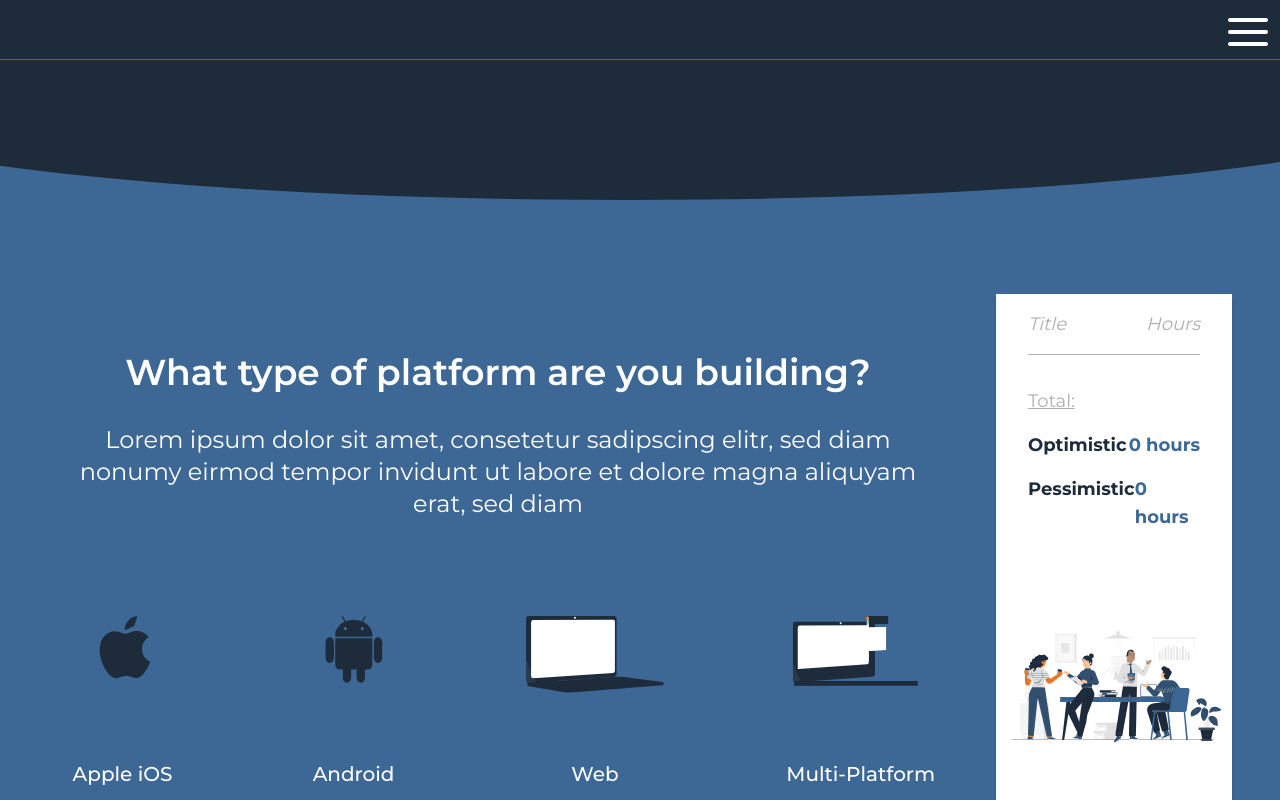
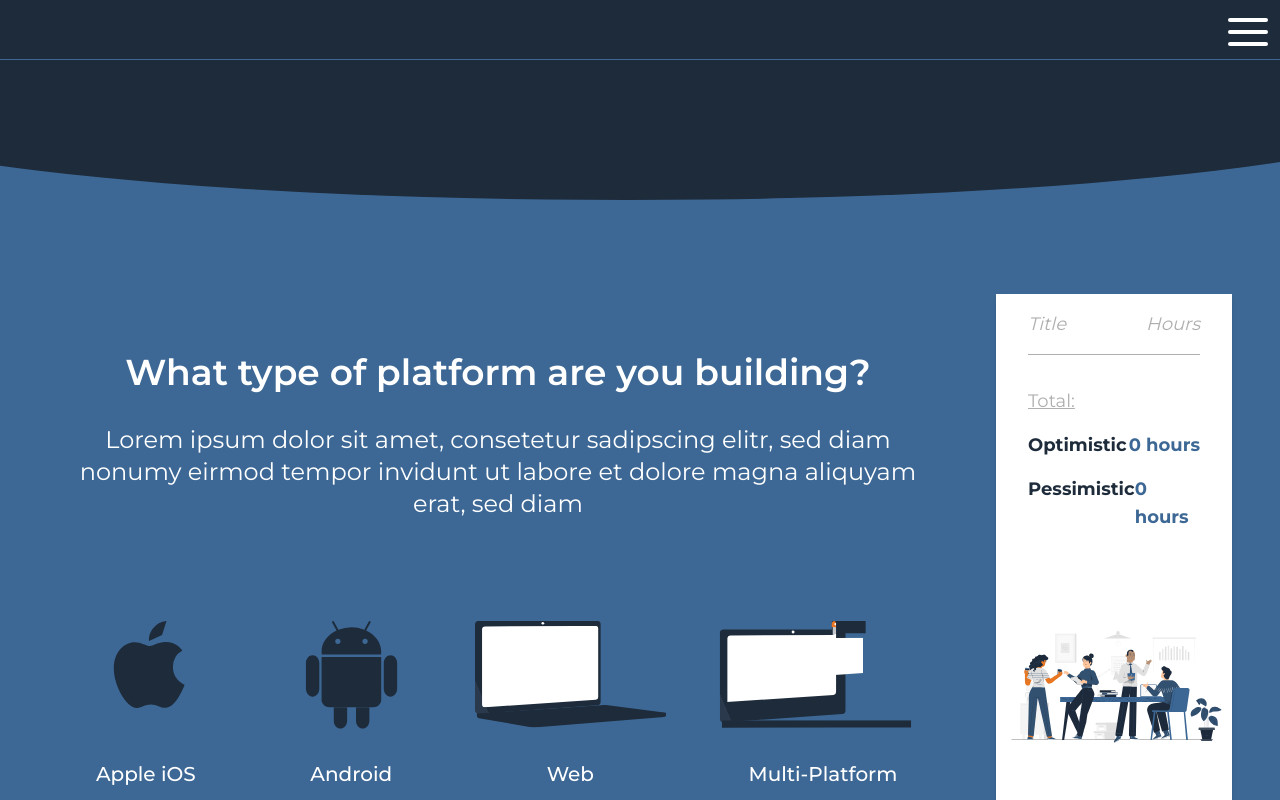
Before and after one commit to bluebird-technologies/bluebird_tech_OLD, a Next.js app: page /calculator in a window 1280 px wide. Both pictures are taken after a click on the button "Build a Platform". Shown: the top 800 px of the page. Built offline with nearby package versions, Linux system fonts and the light colour scheme.

Commit message:
icon height updated to remove unnecessary space below icon

```diff
--- a/components/Calculator/icons/AndroidIcon.tsx
+++ b/components/Calculator/icons/AndroidIcon.tsx
@@ -3,8 +3,8 @@ export default (
     id="Component_162_1"
     data-name="Component 162 – 1"
     xmlns="http://www.w3.org/2000/svg"
-    height="140.799"
-    viewBox="0 0 110 140.799"
+    height="80"
+    viewBox="0 0 110 80"
     className="w-full h-full"
   >
     <path
--- a/components/Calculator/icons/AppleIcon.tsx
+++ b/components/Calculator/icons/AppleIcon.tsx
@@ -3,8 +3,8 @@ export default (
     id="Component_161_1"
     data-name="Component 161 – 1"
     xmlns="http://www.w3.org/2000/svg"
-    height="137.258"
-    viewBox="0 0 134 137.258"
+    height="90"
+    viewBox="0 0 134 90"
     className="w-full h-full"
   >
     <path
```
Also changed, not shown: public/calculator/multiPlatformIcon.svg, public/calculator/webIcon.svg.
